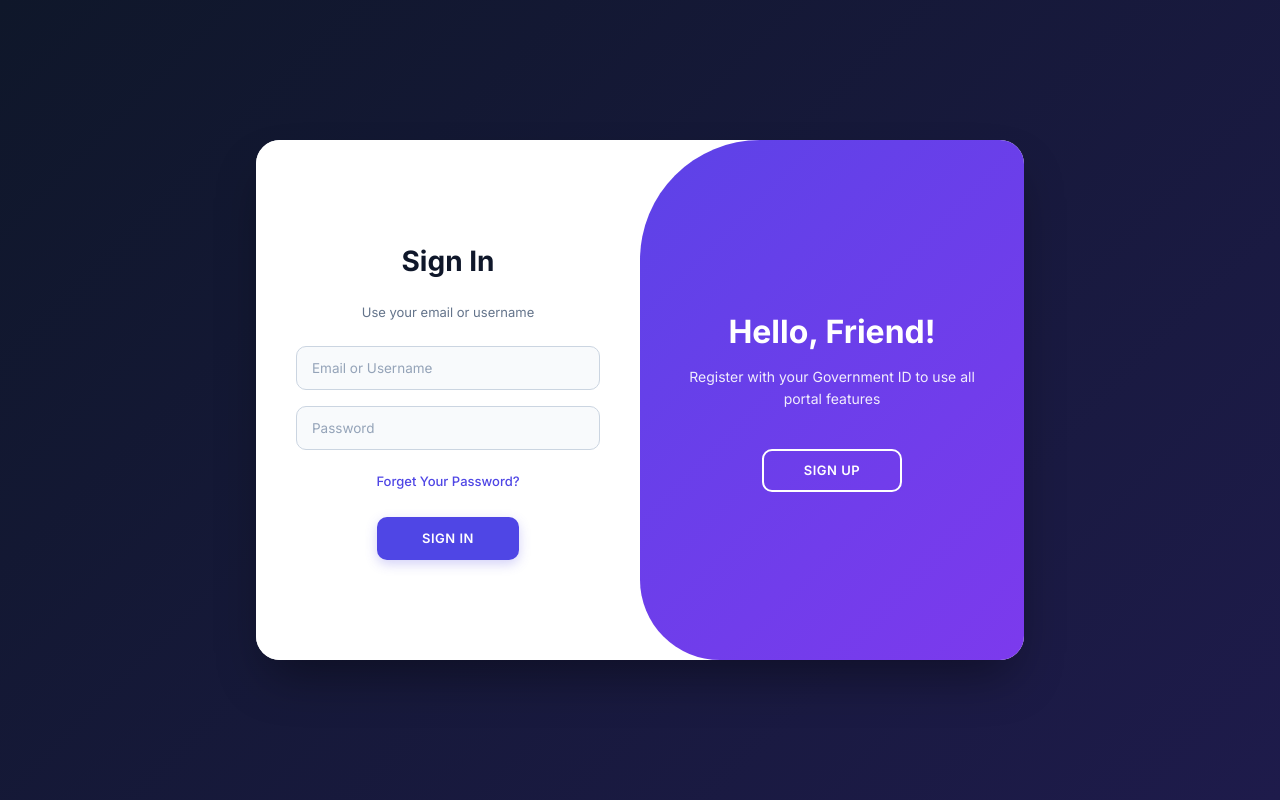
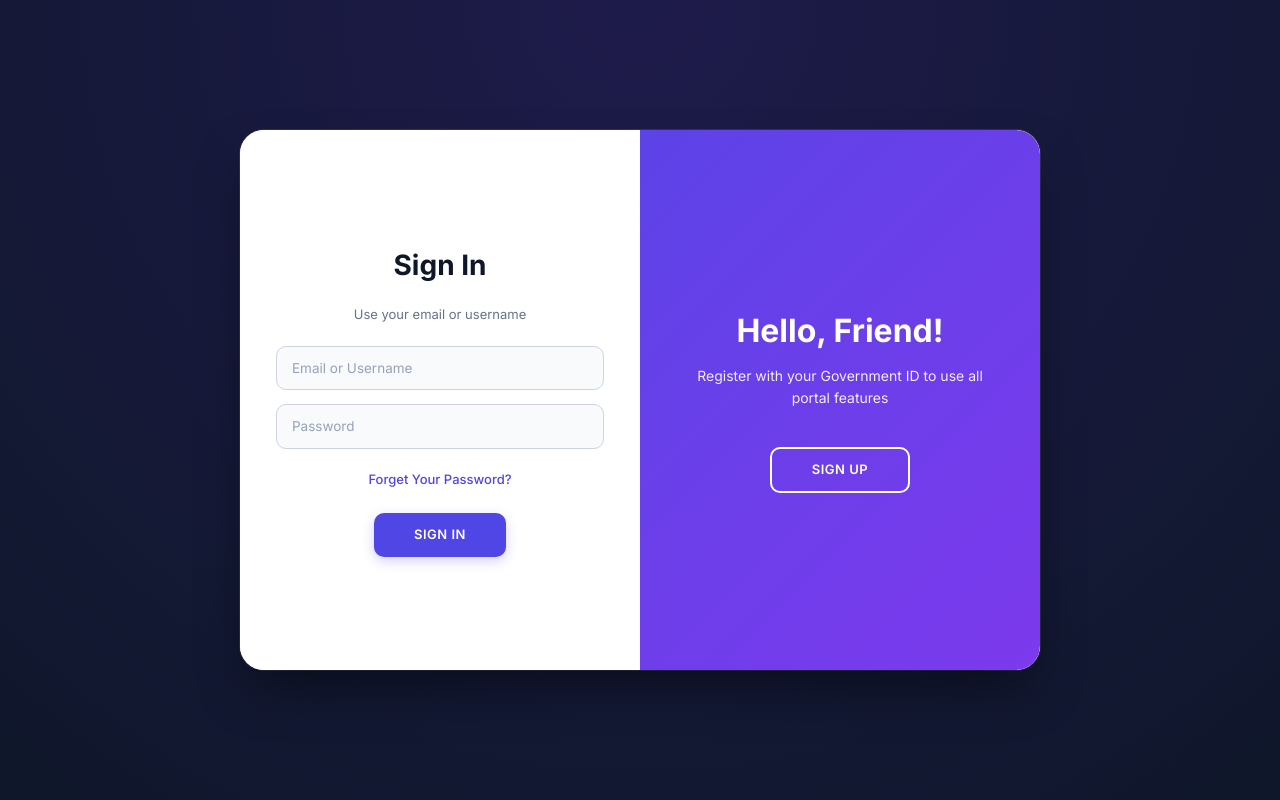
Before and after one commit to tuxeedo/Fair-Traffic-Nepal, a React (Vite) app in the folder frontend/: page /login in a window 1280 px wide. Built offline with nearby package versions, Linux system fonts and the light colour scheme; no server answers.

Commit message:
Eliminate text overlap and fix sliding container clipping on login page

```diff
--- a/frontend/src/pages/LoginPage.css
+++ b/frontend/src/pages/LoginPage.css
@@ -2,40 +2,82 @@
     margin: 0;
     padding: 0;
     box-sizing: border-box;
-    font-family: 'Inter', 'Montserrat', system-ui, sans-serif;
+    font-family: 'Inter', 'Montserrat', system-ui, -apple-system, sans-serif;
 }
 
 .auth-wrapper {
     background-color: #0f172a;
-    background: linear-gradient(135deg, #0f172a 0%, #1e1b4b 100%);
+    background: radial-gradient(circle at 50% 0%, #1e1b4b 0%, #0f172a 100%);
     display: flex;
     align-items: center;
     justify-content: center;
     flex-direction: column;
-    height: 100vh;
+    min-height: 100vh;
     padding: 20px;
 }
 
 .auth-wrapper .auth-container {
     background-color: #ffffff;
     border-radius: 24px;
-    box-shadow: 0 25px 50px -12px rgba(0, 0, 0, 0.4);
+    box-shadow: 0 25px 50px -12px rgba(0, 0, 0, 0.5), 0 0 0 1px rgba(255, 255, 255, 0.1);
     position: relative;
     overflow: hidden;
-    width: 768px;
+    width: 800px;
     max-width: 100%;
-    min-height: 520px;
+    min-height: 540px;
 }
 
-/* Base text color overrides inside forms to prevent white-on-white text */
+/* ─── Form Containers ─── */
+.auth-wrapper .form-container {
+    position: absolute;
+    top: 0;
+    height: 100%;
+    width: 50%;
+    transition: transform 0.6s cubic-bezier(0.65, 0, 0.35, 1), opacity 0.4s ease-in-out;
+    overflow-y: auto;
+}
+
+/* Sign In Form (Left 50%) */
+.auth-wrapper .sign-in {
+    left: 0;
+    z-index: 2;
+    opacity: 1;
+    pointer-events: auto;
+    transform: translateX(0);
+}
+
+.auth-wrapper .auth-container.active .sign-in {
+    transform: translateX(-20%);
+    opacity: 0;
+    pointer-events: none;
+    z-index: 1;
+}
+
+/* Sign Up Form (Right 50%) */
+.auth-wrapper .sign-up {
+    left: 50%;
+    z-index: 1;
+    opacity: 0;
+    pointer-events: none;
+    transform: translateX(20%);
+}
+
+.auth-wrapper .auth-container.active .sign-up {
+    transform: translateX(0);
+    opacity: 1;
+    pointer-events: auto;
+    z-index: 2;
+}
+
+/* Base form styling */
 .auth-wrapper .auth-container form {
     background-color: #ffffff;
     display: flex;
     align-items: center;
     justify-content: center;
     flex-direction: column;
-    padding: 30px 40px;
-    height: 100%;
+    padding: 30px 36px;
+    min-height: 100%;
     text-align: center;
     color: #1e293b;
 }
@@ -45,13 +87,13 @@
     font-weight: 700;
     color: #0f172a !important;
     -webkit-text-fill-color: #0f172a !important;
-    margin-bottom: 6px;
+    margin-bottom: 4px;
 }
 
 .auth-wrapper .auth-container form p {
     font-size: 13.5px;
     line-height: 20px;
-    margin: 12px 0;
+    margin: 10px 0;
     color: #475569 !important;
     -webkit-text-fill-color: #475569 !important;
 }
@@ -86,13 +128,13 @@
     color: #ffffff !important;
     -webkit-text-fill-color: #ffffff !important;
     font-size: 13px;
-    padding: 12px 45px;
+    padding: 12px 40px;
     border: none;
     border-radius: 10px;
     font-weight: 600;
     letter-spacing: 0.5px;
     text-transform: uppercase;
-    margin-top: 15px;
+    margin-top: 14px;
     cursor: pointer;
     box-shadow: 0 4px 12px rgba(79, 70, 229, 0.25);
     transition: all 0.2s ease;
@@ -116,7 +158,7 @@
 .auth-wrapper .auth-container input {
     background-color: #f8fafc;
     border: 1px solid #cbd5e1;
-    margin: 8px 0;
+    margin: 7px 0;
     padding: 11px 15px;
     font-size: 13.5px;
     border-radius: 10px;
@@ -139,64 +181,14 @@
     -webkit-text-fill-color: #94a3b8 !important;
 }
 
-/* ─── Sliding Panels Mechanics ─── */
-.auth-wrapper .form-container {
-    position: absolute;
-    top: 0;
-    height: 100%;
-    transition: transform 0.6s cubic-bezier(0.65, 0, 0.35, 1), opacity 0.5s ease-in-out;
+/* Custom scrollbars */
+.auth-wrapper .form-container::-webkit-scrollbar {
+    width: 5px;
 }
-
-.auth-wrapper .sign-in {
-    left: 0;
-    width: 50%;
-    z-index: 2;
-    opacity: 1;
-    pointer-events: auto;
-}
-
-.auth-wrapper .auth-container.active .sign-in {
-    transform: translateX(100%);
-    opacity: 0;
-    z-index: 1;
-    pointer-events: none;
-}
-
-.auth-wrapper .sign-up {
-    left: 0;
-    width: 50%;
-    opacity: 0;
-    z-index: 1;
-    pointer-events: none;
-}
-
-.auth-wrapper .auth-container.active .sign-up {
-    transform: translateX(100%);
-    opacity: 1;
-    z-index: 5;
-    pointer-events: auto;
-    animation: auth-show 0.6s cubic-bezier(0.65, 0, 0.35, 1);
-}
-
-@keyframes auth-show {
-    0%, 49.99% {
-        opacity: 0;
-        z-index: 1;
-    }
-    50%, 100% {
-        opacity: 1;
-        z-index: 5;
-    }
-}
-
-/* Custom scrollbar for sign up step forms if long */
-.auth-wrapper .sign-up::-webkit-scrollbar {
-    width: 6px;
-}
-.auth-wrapper .sign-up::-webkit-scrollbar-track {
+.auth-wrapper .form-container::-webkit-scrollbar-track {
     background: transparent;
 }
-.auth-wrapper .sign-up::-webkit-scrollbar-thumb {
+.auth-wrapper .form-container::-webkit-scrollbar-thumb {
     background: #cbd5e1;
     border-radius: 4px;
 }
@@ -209,14 +201,14 @@
     width: 50%;
     height: 100%;
     overflow: hidden;
-    transition: transform 0.6s cubic-bezier(0.65, 0, 0.35, 1), border-radius 0.6s cubic-bezier(0.65, 0, 0.35, 1);
-    border-radius: 120px 0 0 80px;
+    transition: transform 0.6s cubic-bezier(0.65, 0, 0.35, 1);
+    border-radius: 0 24px 24px 0;
     z-index: 100;
 }
 
 .auth-wrapper .auth-container.active .toggle-container {
     transform: translateX(-100%);
-    border-radius: 0 120px 80px 0;
+    border-radius: 24px 0 0 24px;
 }
 
 .auth-wrapper .toggle {
@@ -244,7 +236,7 @@
     padding: 0 40px;
     text-align: center;
     top: 0;
-    transition: transform 0.6s cubic-bezier(0.65, 0, 0.35, 1);
+    transition: transform 0.6s cubic-bezier(0.65, 0, 0.35, 1), opacity 0.4s ease;
 }
 
 .auth-wrapper .toggle-panel h1 {
@@ -269,10 +261,12 @@
     color: #ffffff !important;
     -webkit-text-fill-color: #ffffff !important;
     box-shadow: none !important;
-    padding: 10px 40px;
+    padding: 11px 40px;
     border-radius: 10px;
     font-size: 13px;
     font-weight: 600;
+    letter-spacing: 0.5px;
+    transition: all 0.2s ease;
 }
 
 .auth-wrapper .toggle-panel button.hidden:hover {
@@ -281,18 +275,23 @@
 }
 
 .auth-wrapper .toggle-left {
-    transform: translateX(-200%);
+    left: 0;
+    transform: translateX(-20%);
+    opacity: 0;
 }
 
 .auth-wrapper .auth-container.active .toggle-left {
     transform: translateX(0);
+    opacity: 1;
 }
 
 .auth-wrapper .toggle-right {
     right: 0;
     transform: translateX(0);
+    opacity: 1;
 }
 
 .auth-wrapper .auth-container.active .toggle-right {
-    transform: translateX(200%);
+    transform: translateX(20%);
+    opacity: 0;
 }
```
